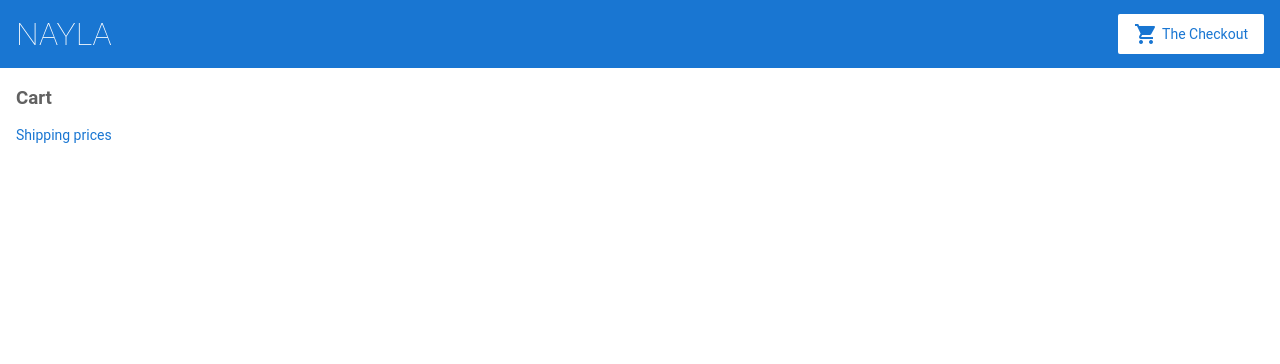
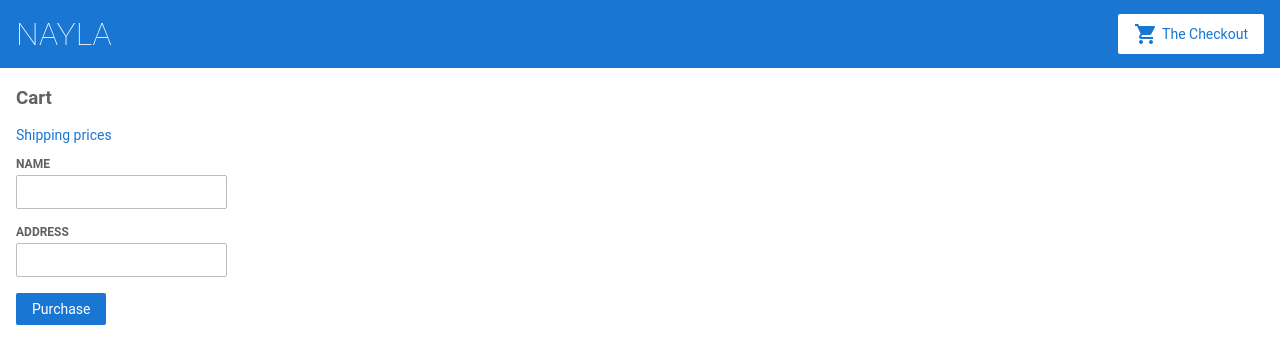
Before and after one commit to marcianomoreno/angular-getting-started, an Angular app: page /cart in a window 1280 px wide. Shown: the top 364 px of the page. Built offline with nearby package versions, Linux system fonts and the light colour scheme.

Commit message:
Implementing form with submit

```diff
--- a/src/app/cart/cart.component.html
+++ b/src/app/cart/cart.component.html
@@ -8,3 +8,21 @@
   <span>{{ item.name }}</span>
   <span>{{ item.price | currency }}</span>
 </div>
+
+<form [formGroup]="checkoutForm" (ngSubmit)="onSubmit()">
+  <div>
+    <label for="name">
+      Name
+    </label>
+    <input id="name" type="text" formControlName="name">
+  </div>
+
+  <div>
+    <label for="address">
+      Address
+    </label>
+    <input id="address" type="text" formControlName="address">
+  </div>
+
+  <button class="button" type="submit">Purchase</button>
+</form>
--- a/src/app/cart/cart.component.ts
+++ b/src/app/cart/cart.component.ts
@@ -1,4 +1,5 @@
 import { Component, OnInit } from '@angular/core';
+import { FormBuilder } from '@angular/forms';
 import { CartService } from '../cart.service';
 
 @Component({
@@ -9,11 +10,24 @@
 export class CartComponent implements OnInit {
   items = this.cartService.getItems();
 
+  checkoutForm = this.formBuilder.group({
+    name: '',
+    address: ''
+  });
+
   constructor(
-    private cartService: CartService
+    private cartService: CartService,
+    private formBuilder: FormBuilder,
   ) { }
 
   ngOnInit(): void {
   }
 
+  onSubmit(): void {
+    this.items = this.cartService.clearCart();
+    console.warn('Your order has been submitted', this.checkoutForm.value);
+    console.log('Cart items: ', this.items);
+    this.checkoutForm.reset();
+  }
+
 }
```
